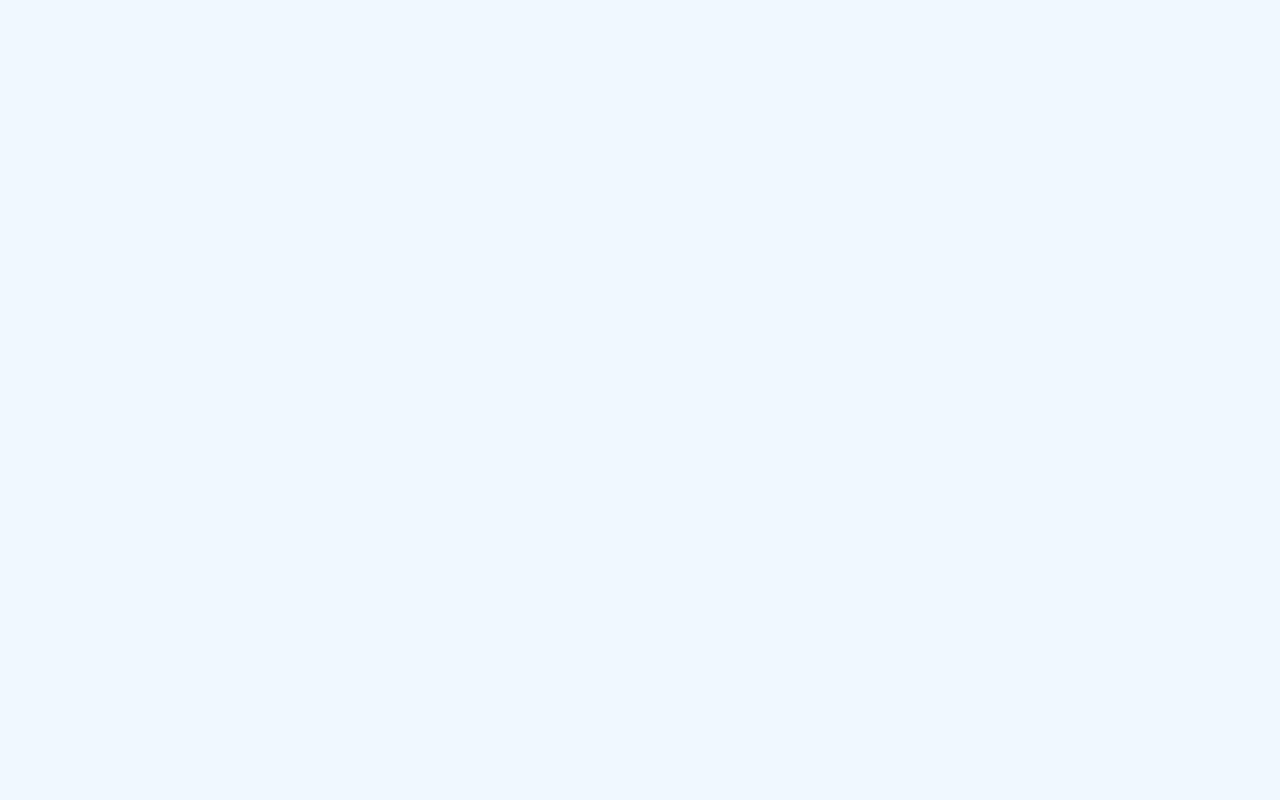
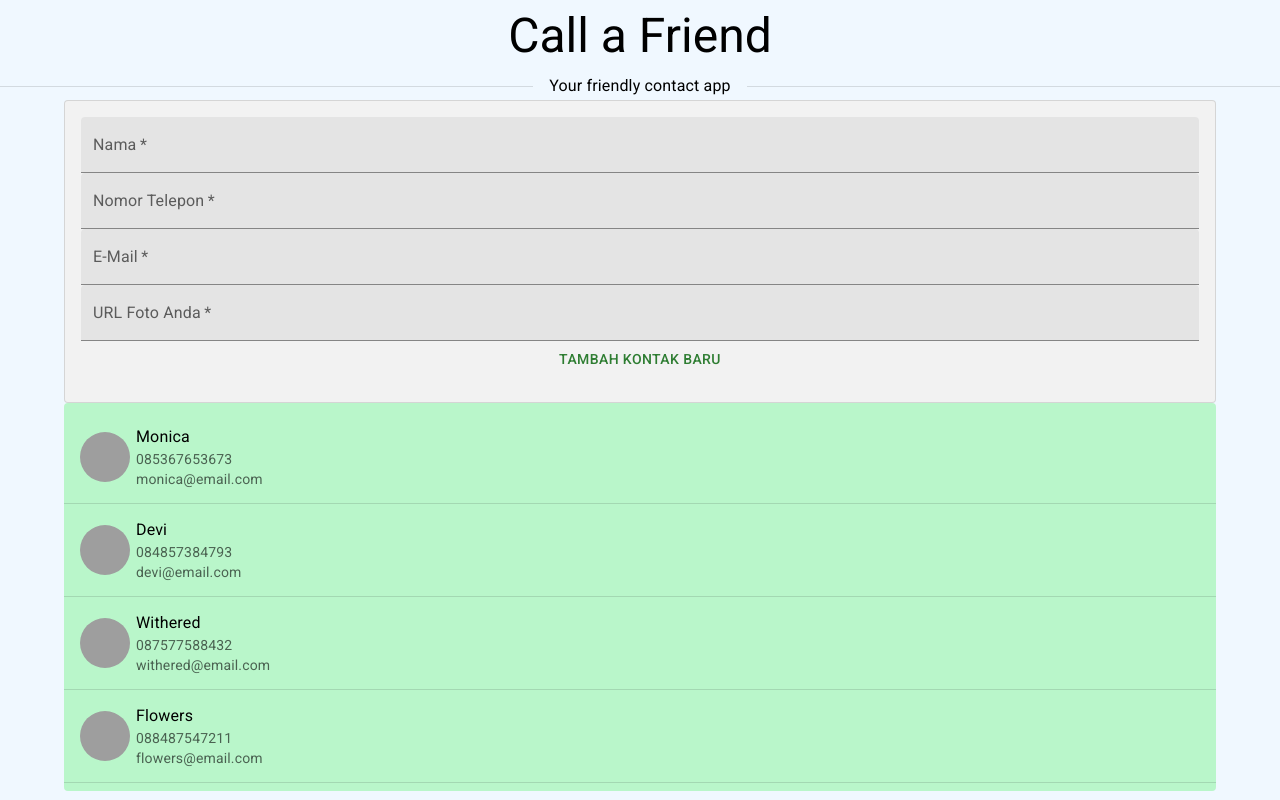
Before and after one commit to dts-kominfo-rea4b/challenge-react-with-mui-AzharAR, a React (Create React App) app: page / in a window 1280 px wide. Built offline with nearby package versions, Linux system fonts and the light colour scheme; grey boxes are pictures that could not be loaded.

Commit message:
createContact
createContact

```diff
--- a/src/App.js
+++ b/src/App.js
@@ -1,4 +1,12 @@
+import { Contacts } from '@mui/icons-material';
+import { Grid, List } from '@mui/material';
+import { Container } from '@mui/system';
 import './App.css';
+import Contact from './components/Contact';
+import ContactForm from './components/ContactForm';
+import Header from './components/Header';
+import { useState } from 'react';
+import contactsJSON from './data/contacts.json'
 
 // Uncomment untuk memuat daftar kontak
 // import contactsJSON from './data/contacts.json';
@@ -10,8 +18,30 @@ const App = () => {
   // Masukkan contacts yang sudah didapat dalam JSON sebagai initial state
   // Buatlah handler untuk menambahkan kontak baru yang akan dikirim ke ContactForm
 
+  const [contacts, setContacts] = useState(contactsJSON);
+
+  // Buatlah handler untuk menambahkan kontak baru yang akan dikirim ke ContactForm
+  const onSubmitNewContactHandler = (newContact) => {
+    setContacts([...contacts, newContact]);
+  };
+
   return (
     <div className="App">
+
+      <Header />
+      <Container>
+        <Grid>
+          <ContactForm onSubmitNewContact={onSubmitNewContactHandler} />
+        </Grid>
+        <Grid>
+          <List sx={{ backgroundColor: "#b9f6ca", borderRadius: "4px" }}>
+              {contacts.map((contact, index) => {
+                return <Contact key={index} data={contact} />;
+              })}
+          </List>
+        </Grid>
+      </Container>
+
     </div>
   );
 };
--- a/src/components/Contact.js
+++ b/src/components/Contact.js
@@ -2,12 +2,43 @@
 // Contact component dapat berupa MUI ListItem
 // https://mui.com/material-ui/react-list/#folder-list
 import React from 'react';
+import { Avatar, Divider, ListItem, ListItemAvatar, ListItemText, Typography } from '@mui/material';
 
 // Kalian bisa membuat CSS sendiri di src/components/Contact.css
 // atau langsung tambahkan dengan sx={{}}
 const Contact = ({ data }) => {
-    // Contact berisi foto, nama, telepon, dan email
-    return (<></>);
+    const {name, phone, email, photo} = data;
+    return (
+        <>
+        <ListItem>
+            <ListItemAvatar>
+                <Avatar alt={name} src={photo} sx={{width:50, height:50}} />
+            </ListItemAvatar>
+            <ListItemText
+                primary={name}
+                secondary={
+                    <>
+                    <Typography
+                        component = "span"
+                        variant="body2"
+                        sx={{display:"block"}}
+                    >
+                        {phone}
+                    </Typography>
+                    <Typography
+                        component = "span"
+                        variant="body2"
+                        sx={{display:"block"}}
+                    >
+                        {email}
+                    </Typography>
+                    </>
+                }
+            />
+        </ListItem>
+        <Divider />
+        </>
+    )
 };
 
 export default Contact;
--- a/src/components/ContactForm.js
+++ b/src/components/ContactForm.js
@@ -2,14 +2,112 @@
 // https://mui.com/material-ui/react-text-field/#basic-textfield
 // dan Card
 // https://mui.com/material-ui/react-card/#basic-card
+import { useState } from "react";
+import { Button, Card, CardContent, TextField  } from "@mui/material";
 
-const ContactForm = () => {
+
+const ContactForm = ({onSubmitNewContact}) => {
     // Form berisi name, phone, email, dan photo url
     // Buatlah state newContact berupa objek sesuai dengan data yang ada
+    const [newContact, setKontakBaru] = useState({
+        name: "",
+        phone: "",
+        email:"",
+        photo:"",
+    })
+
+    const onChangeHandler = (event) => {
+        const {name, value} = event.target;
+        setKontakBaru({
+            ...newContact,
+            [name]:value,
+        })
+    }
 
     return (
-        <> </>
-    );
+        <>
+        <Card variant="outlined" sx={{ backgroundColor:"#f2f2f2"}} >
+            <CardContent>
+            <form
+            style={{
+                display: "flex",
+                flexDirection: "column",
+            }}
+            onSubmit={(event) => {
+              event.preventDefault();
+              onSubmitNewContact(newContact);
+              setKontakBaru({
+                name: "",
+                phone: "",
+                email: "",
+                photo: "",
+              });
+            }}
+            >
+
+            <TextField
+                fullWidth
+                required
+                id="name"
+                name="name"
+                label="Nama"
+                type="text"
+                variant="filled"
+                value={newContact.name}
+                onChange={onChangeHandler}
+            />
+
+
+            <TextField
+                fullWidth
+                required
+                id="phone"
+                name="phone"
+                label="Nomor Telepon"
+                type="number"
+                variant="filled"
+                value={newContact.phone}
+                onChange={onChangeHandler}
+            />
+
+
+            <TextField
+                fullWidth
+                required
+                id="email"
+                name="email"
+                label="E-Mail"
+                type="text"
+                variant="filled"
+                value={newContact.email}
+                onChange={onChangeHandler}
+            />
+
+
+            <TextField
+                fullWidth
+                required
+                id="photo"
+                name="photo"
+                label="URL Foto Anda"
+                type="text"
+                variant="filled"
+                value={newContact.photo}
+                onChange={onChangeHandler}
+            />
+
+            <Button
+                type="submit"
+                color="success"
+            >
+                Tambah Kontak Baru
+            </Button>
+
+            </form>
+            </CardContent>
+</Card>
+        </>
+    )
 }
 
 export default ContactForm;
--- a/src/components/Header.js
+++ b/src/components/Header.js
@@ -1,5 +1,7 @@
 // Kalian bisa menambahkan CSS di src/components/Header.css
 // atau langsung tambahkan dengan sx={{}}
+import { Divider, Typography } from '@mui/material';
+import { Box } from '@mui/system';
 import React from 'react';
 
 // Header berisi judul dan subtitle
@@ -7,7 +9,19 @@ import React from 'react';
 // Subtitle: Your friendly contact app
 const Header = () => {
   return (
-    <></>
+    <>
+      <Typography variant="h3" sx={{ m: 1 }}>
+        Call a Friend
+      </Typography>
+      <Box
+        fullwidth="true"
+        sx={{ display: "flex", alignItems: "center", gap: 2 }}
+      >
+        <Divider sx={{ flexGrow: 1 }} />
+        <Typography variant="subtitle1">Your friendly contact app</Typography>
+        <Divider sx={{ flexGrow: 1 }} />
+      </Box>
+    </>
   );
 };
 
```
